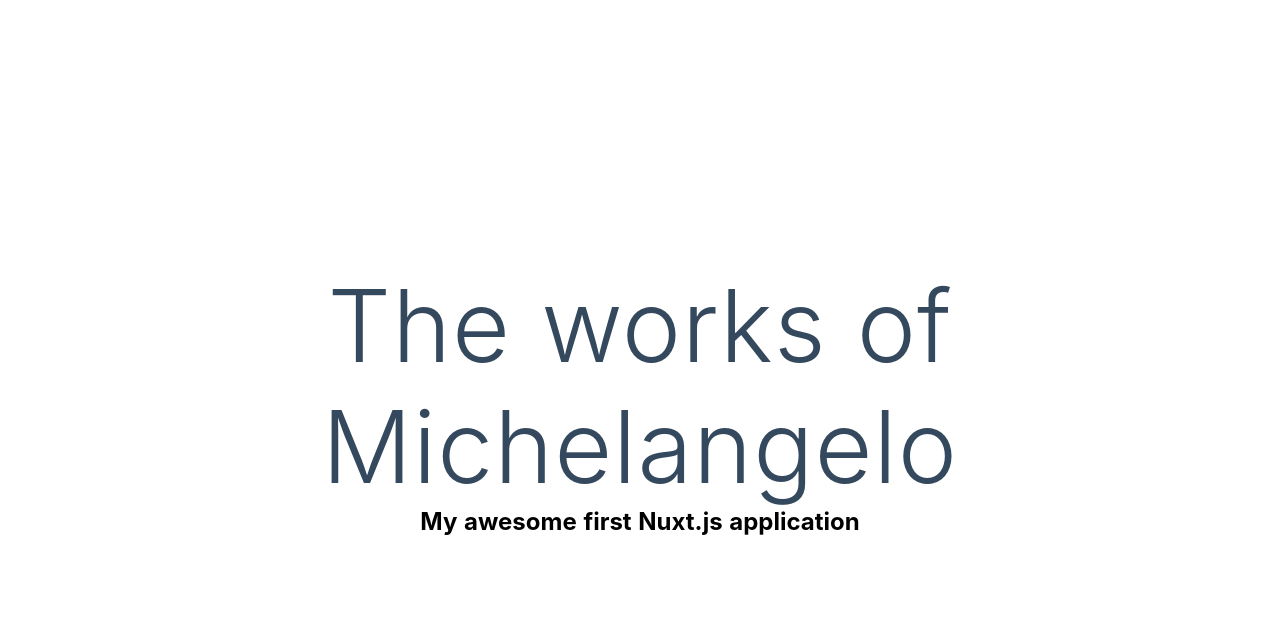
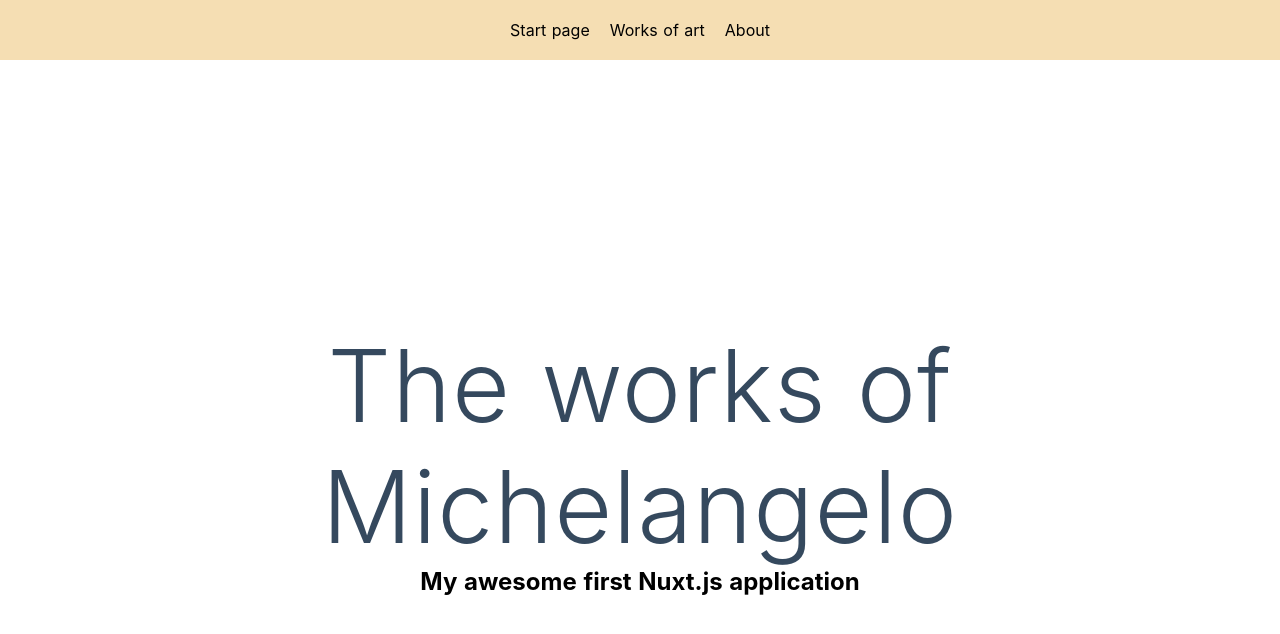
Before and after one commit to MichaelCrockett/michelangelo_app, a Nuxt app: page / in a window 1280 px wide. Shown: the top 634 px of the page. Built offline with nearby package versions, Linux system fonts and the light colour scheme.

Commit message:
header rendered and further styling work

```diff
--- a/layouts/default.vue
+++ b/layouts/default.vue
@@ -1,10 +1,22 @@
 <template>
   <div>
-    <Nuxt />
+    <Header />
+    <nuxt />
   </div>
 </template>
 
+<script>
+import Header from '@/components/Header'
+export default {
+  components: {
+    Header
+  }
+}
+</script>
+
+
 <style>
+
 html {
   font-family:
     'Source Sans Pro',
--- a/pages/works/_id/index.vue
+++ b/pages/works/_id/index.vue
@@ -45,7 +45,7 @@
               },
             ].find(el => el.id === context.params.id)
           })
-        }, 1500)
+        }, 1000)
       })
     }
   }
--- a/pages/works/index.vue
+++ b/pages/works/index.vue
@@ -52,7 +52,7 @@ export default {
             },
           ]
         })
-      }, 1500)
+      }, 1000)
     })
   }
 };
```
